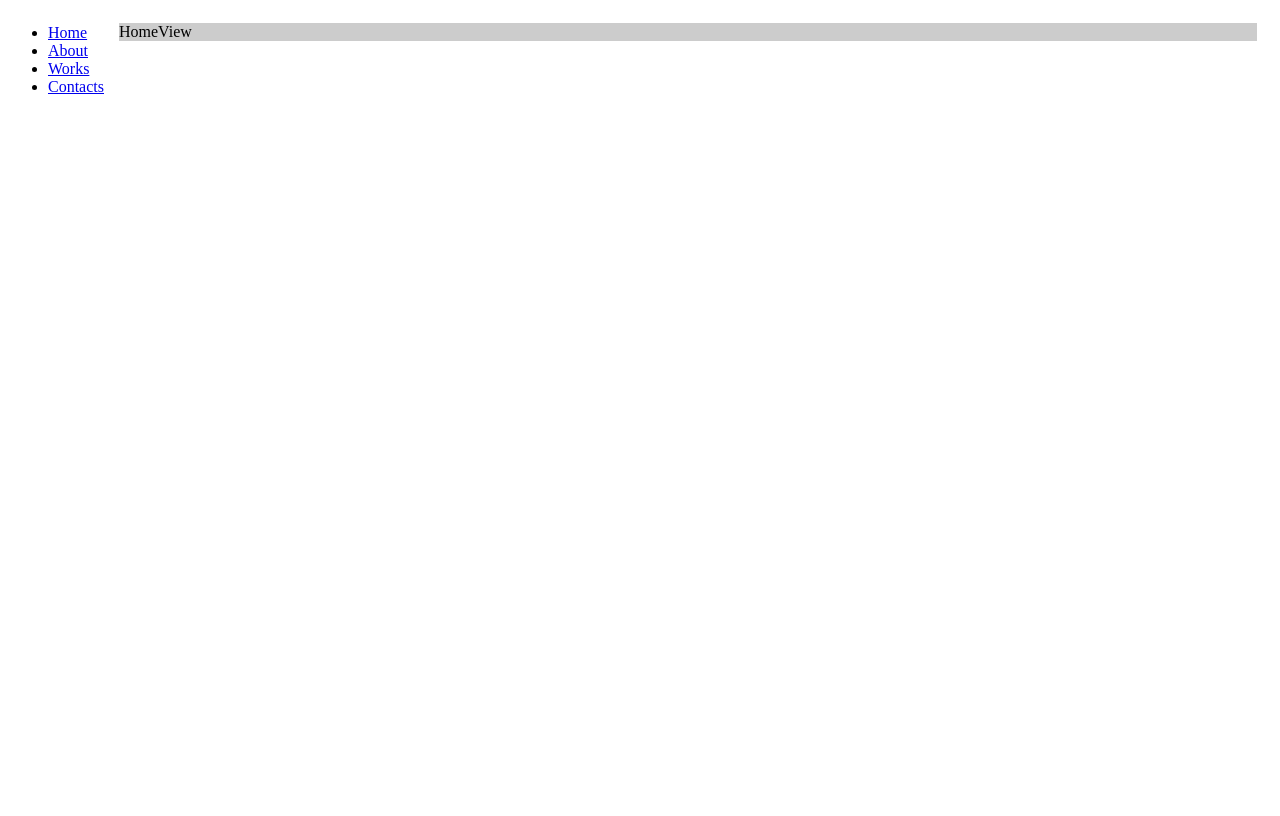
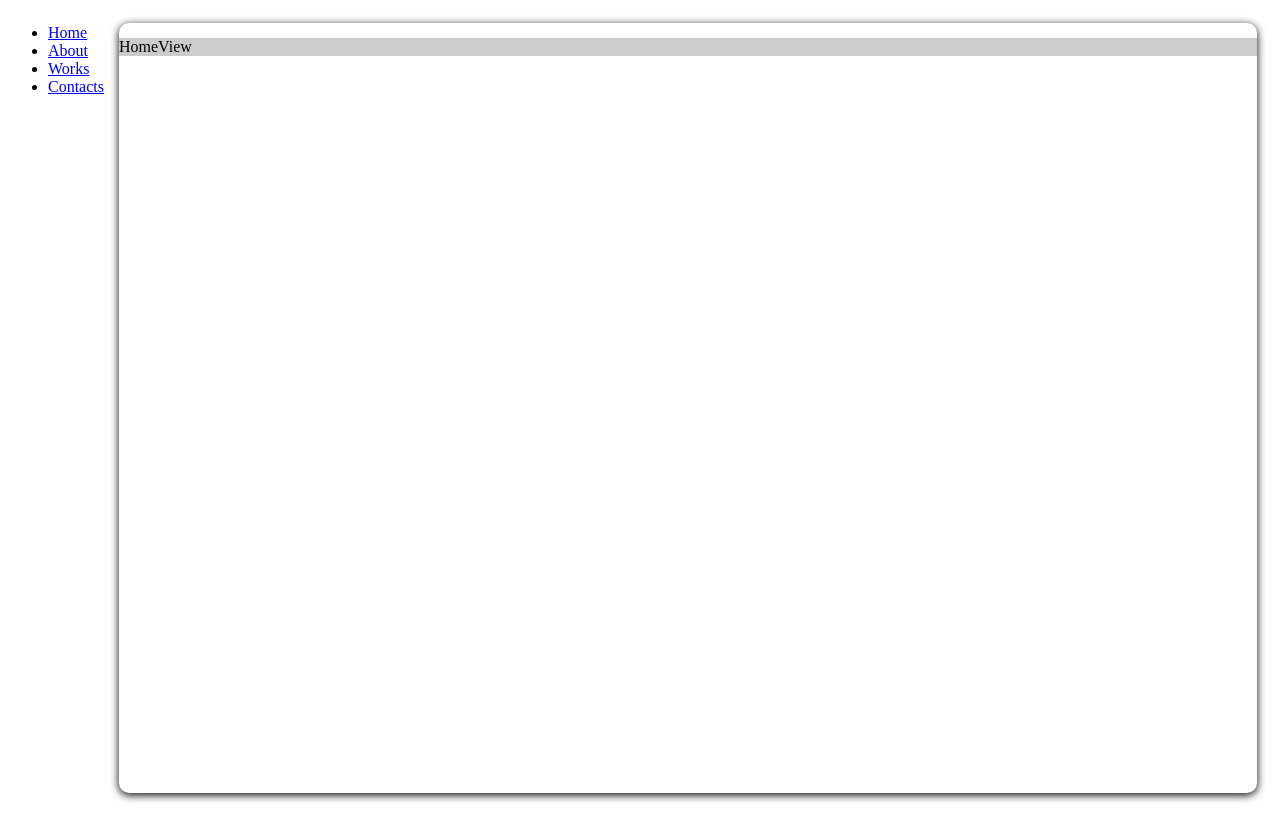
Before and after one commit to AlienNT/web-folio, a Vue app: page / in a window 1280 px wide. Built offline with nearby package versions, Linux system fonts and the light colour scheme; data requests are answered from the project's data file.

Commit message:
update добавил анимированные переходы при роутинге

```diff
--- a/src/components/content/VContent.vue
+++ b/src/components/content/VContent.vue
@@ -1,11 +1,18 @@
 <template>
   <main class="v-content">
     <div class="v-container">
-      <div class="v-row">
-        <div class="v-col">
-          <router-view/>
-        </div>
-      </div>
+      <router-view
+          v-slot="{ Component }"
+      >
+        <transition
+            name="slide-fade"
+        >
+          <component
+              :is="Component"
+              style="transition: .5s ease"
+          />
+        </transition>
+      </router-view>
     </div>
   </main>
 </template>
@@ -16,6 +23,35 @@ export default {
 }
 </script>
 
-<style scoped>
+<style scoped lang="scss">
+.v-container {
+  position: relative;
+  overflow: hidden;
+}
 
+.v-content {
+  background: #fff;
+  width: 100%;
+  height: 100%;
+  box-shadow: 0 2px 8px 0 black;
+  border-radius: 10px;
+  padding-top: 15px;
+  padding-bottom: 15px;
+}
+
+.slide-fade-enter {
+  transition: all .5s ease;
+}
+.slide-fade-enter-active {
+  transform: translateX(-50%);
+}
+
+.slide-fade-enter-active, .slide-fade-leave-active {
+  transition: all .5s ease;
+  opacity: 0;
+
+}
+.slide-fade-leave-active {
+  transform: translateX(50%);
+}
 </style>
```
